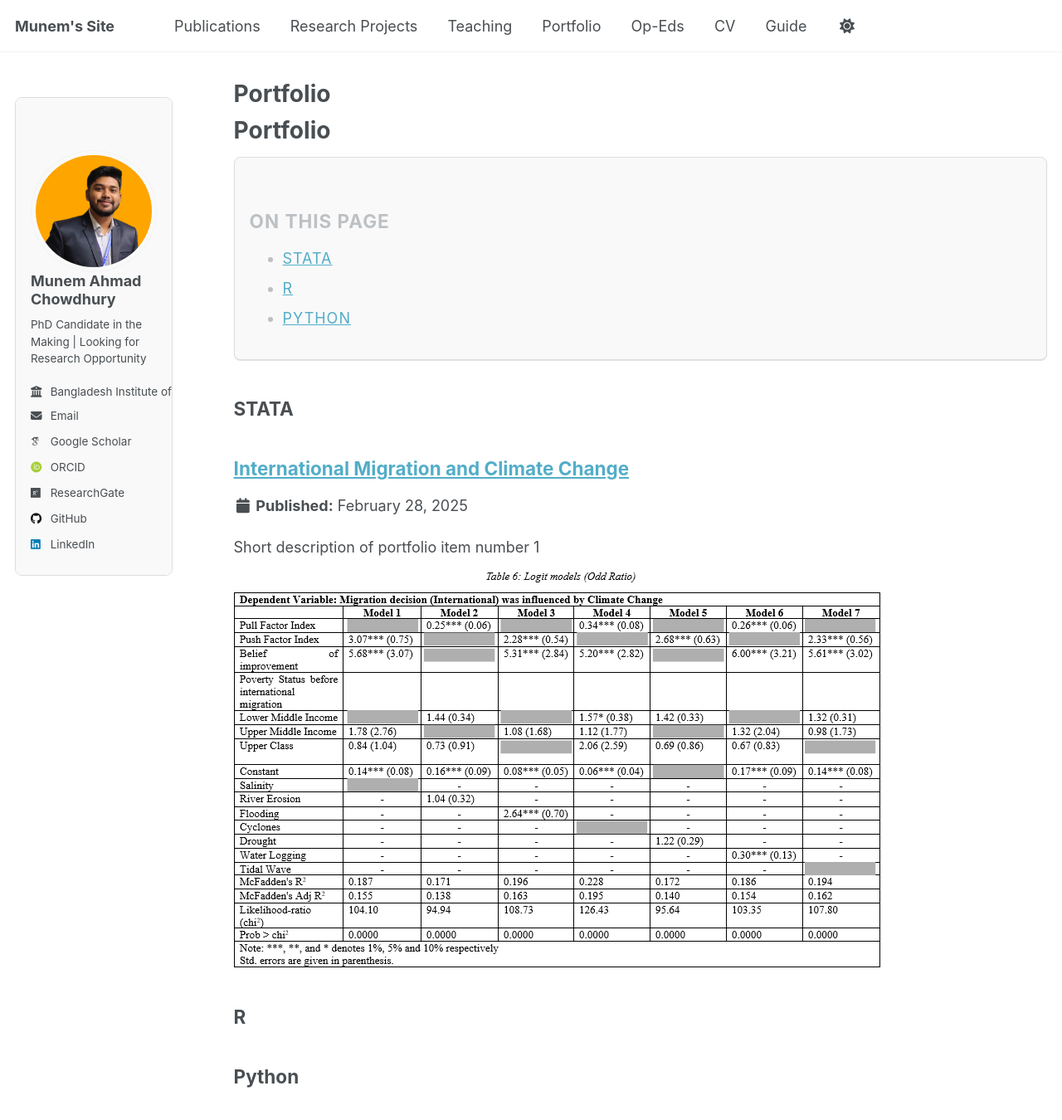
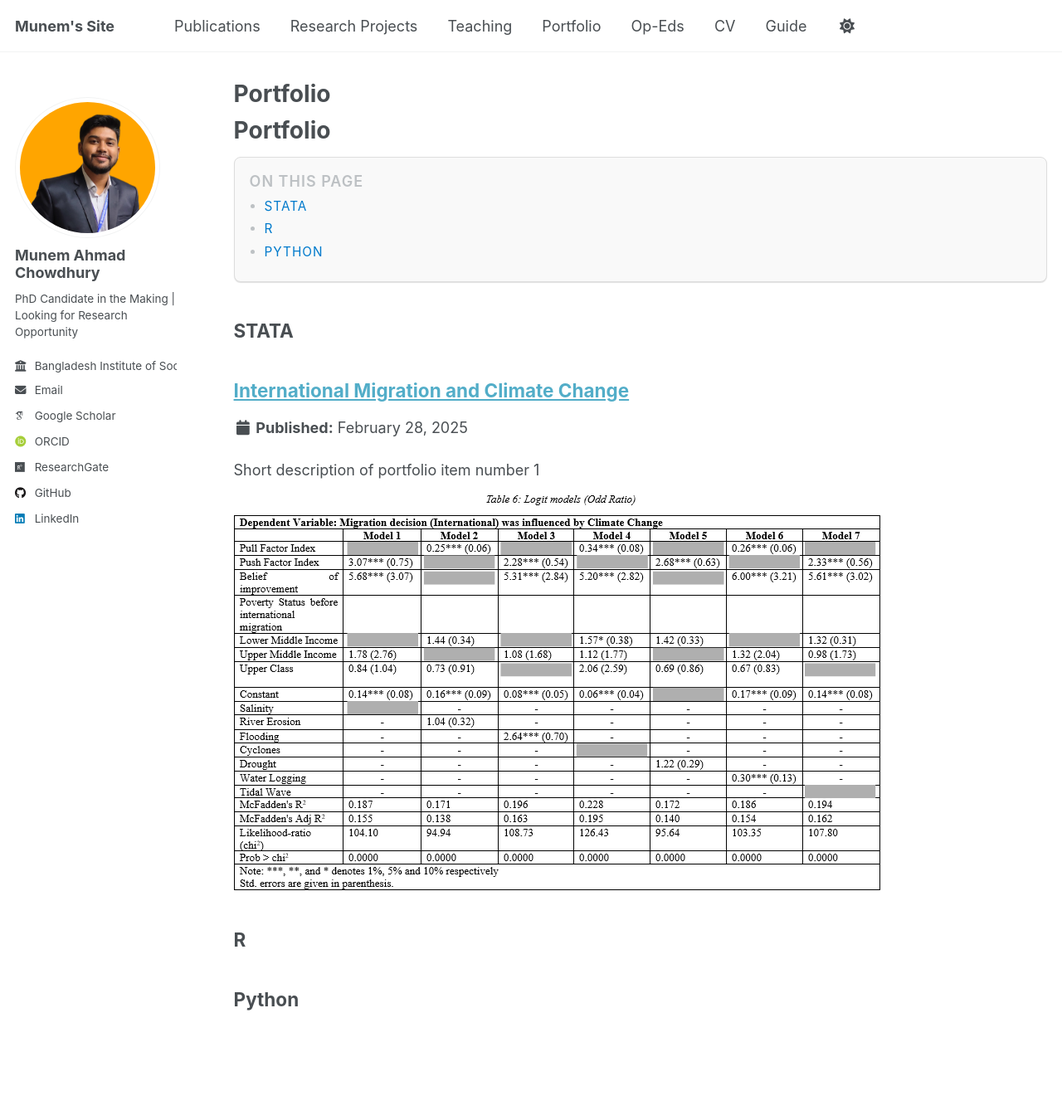
Before and after one commit to munemahmad/munemahmad.github.io, a Jekyll site: the page built from _pages/portfolio.html, in a window 1280 px wide and 1400 px high. Shown: the top 1350 px of the window at 83% size. Built offline with Jekyll 4.4.1, drawn with Linux system fonts in a browser that asks for light colours; some web fonts are replaced; a script that is not in the unit is left out.

Commit message:
Update _custom.scss

```diff
--- a/_sass/layout/_custom.scss
+++ b/_sass/layout/_custom.scss
@@ -1,34 +1,32 @@
-/* Portfolio layout styling */
-.portfolio-layout {
-  display: grid;
-  grid-template-columns: 250px 1fr 250px; /* left, center, right widths */
-  gap: 2rem;
+/* Compact Table of Contents */
+.toc {
+  margin-bottom: 1rem;
+  padding: 0.5rem 0.75rem;
+  background: #f9f9f9;
+  border: 1px solid #ddd;
+  border-radius: 6px;
+  font-size: 0.85rem; /* Smaller text */
+  line-height: 1.3;
 }
 
-/* Fix left author profile */
-.left-profile {
-  position: sticky;
-  top: 2rem;
-  align-self: start;
-  height: fit-content;
+.toc h2 {
+  margin-top: 0;
+  margin-bottom: 0.5rem;
+  font-size: 1rem; /* Smaller heading */
+  font-weight: 600;
 }
 
-/* Make sidebar sticky */
-.sidebar {
-  position: sticky;
-  top: 2rem;
-  background: #f9f9f9;
-  padding: 1rem;
-  border: 1px solid #ddd;
-  border-radius: 8px;
-  height: fit-content;
+.toc ul {
+  margin: 0;
+  padding-left: 1rem;
+  list-style-type: disc;
 }
 
-.sidebar h3 {
-  margin-top: 0;
+.toc a {
+  text-decoration: none;
+  color: #007acc;
 }
 
-/* Smooth scrolling */
-html {
-  scroll-behavior: smooth;
+.toc a:hover {
+  text-decoration: underline;
 }
```
